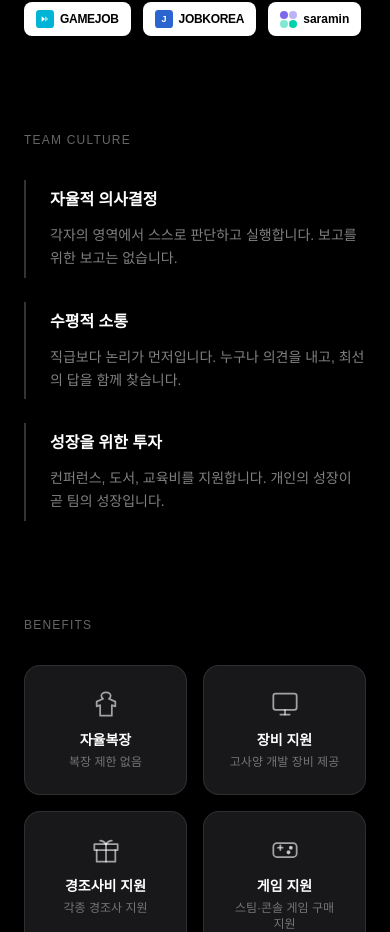
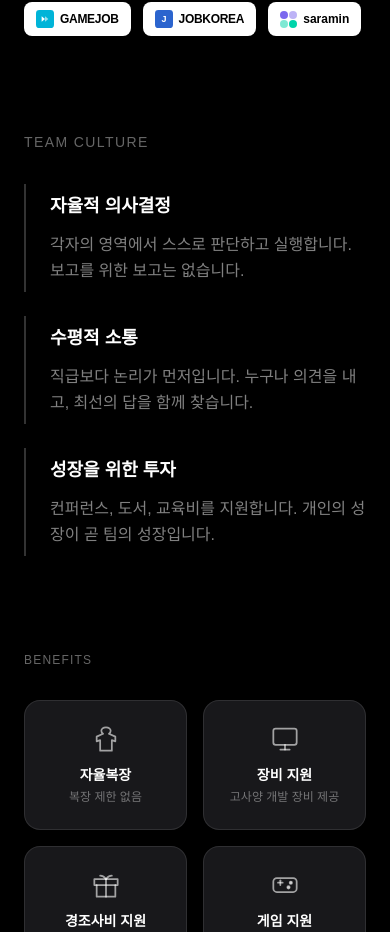
Before and after one commit to arotech-inc/corporate, a Next.js app: page / in a window 390 px wide. Shown: the part 5012-5944 px from the top of the page. Built offline with nearby package versions, Linux system fonts and the light colour scheme.

Commit message:
img update

```diff
--- a/app/page.tsx
+++ b/app/page.tsx
@@ -322,7 +322,7 @@ export default function Home() {
 
           {/* 팀 문화 */}
           <div className="mb-24">
-            <p className="text-xs tracking-widest text-white/40 uppercase mb-8">Team Culture</p>
+            <p className="text-sm md:text-xs tracking-widest text-white/40 uppercase mb-8">Team Culture</p>
             <div className="grid md:grid-cols-3 gap-6">
               {[
                 { title: "자율적 의사결정", body: "각자의 영역에서 스스로 판단하고 실행합니다. 보고를 위한 보고는 없습니다." },
@@ -330,8 +330,8 @@ export default function Home() {
                 { title: "성장을 위한 투자", body: "컨퍼런스, 도서, 교육비를 지원합니다. 개인의 성장이 곧 팀의 성장입니다." },
               ].map(({ title, body }) => (
                 <div key={title} className="border-l-2 border-white/20 pl-6 py-2">
-                  <h4 className="font-bold mb-3">{title}</h4>
-                  <p className="text-white/50 text-sm leading-relaxed">{body}</p>
+                  <h4 className="text-lg md:text-base font-bold mb-3">{title}</h4>
+                  <p className="text-white/50 text-base md:text-sm leading-relaxed">{body}</p>
                 </div>
               ))}
             </div>
```
